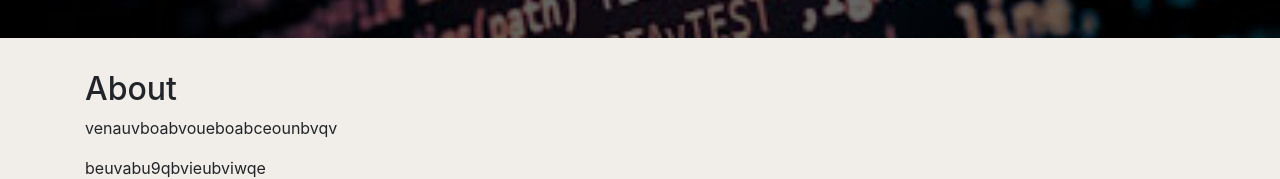
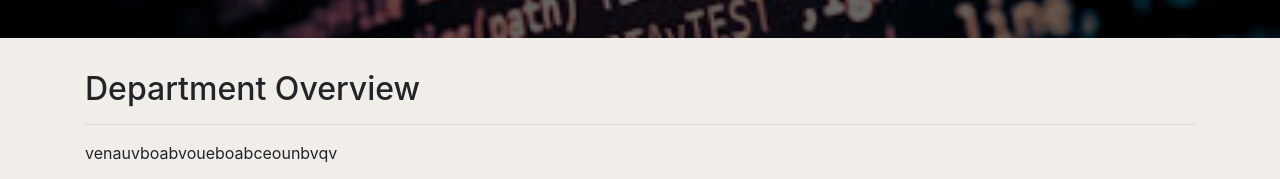
Before and after one commit to jzhzhz/fyp-web-frontend, a React (Create React App) app: page /about/department-overview in a window 1280 px wide. Shown: the part 218-397 px from the top of the page. Built offline with nearby package versions, Linux system fonts and the light colour scheme; no server answers; the HTML template or start-up script is replaced by a standard one.

Commit message:
small adjustments

```diff
--- a/src/pages/about/Overview.js
+++ b/src/pages/about/Overview.js
@@ -2,7 +2,8 @@ import React from 'react';
 
 export const Overview = () => (
   <div>
-    <h2>About</h2>
+    <h2>Department Overview</h2>
+    <hr />
     <p>venauvboabvoueboabceounbvqv</p>
     <p>beuvabu9qbvieubviwqe</p>
     <p>bceoabvuobvuoe</p>
```
Also changed, not shown: src/App.js (indentation only).
